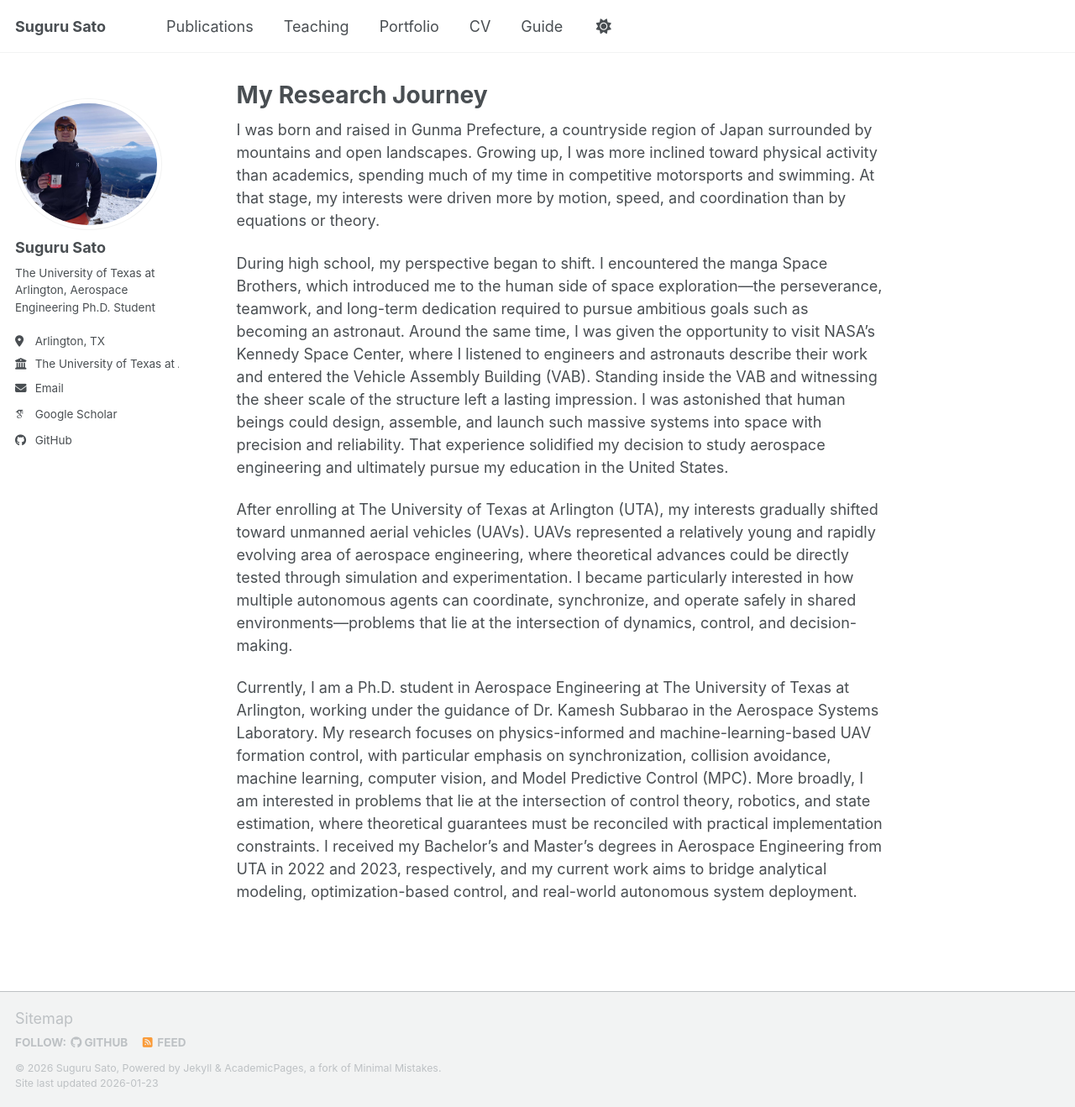
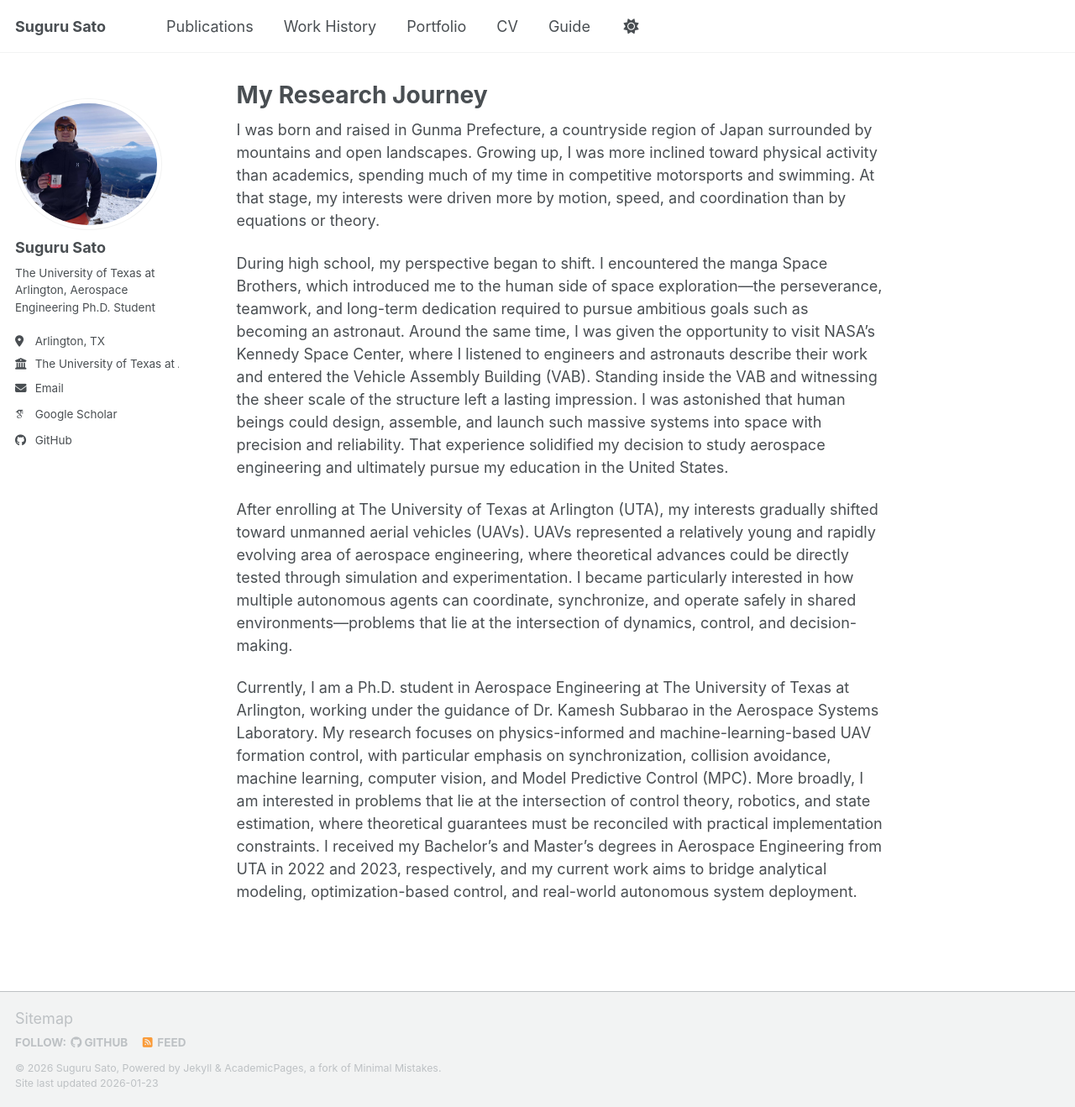
Before and after one commit to GitHub-Suguru/GitHub-Suguru.github.io, a Jekyll site: the page built from _pages/about.md, in a window 1280 px wide and 1318 px high. Shown: the whole window at 84% size. Built offline with Jekyll 4.4.1, drawn with Linux system fonts in a browser that asks for light colours; some web fonts are replaced; a script bundle is joined from its source files by our own code; library files that are not in the unit come from our copies.

Commit message:
Update navigation.yml

```diff
--- a/_data/navigation.yml
+++ b/_data/navigation.yml
@@ -14,7 +14,7 @@ main:
   # - title: "Talks"
   #   url: /talks/
 
-  - title: "Teaching"
+  - title: "Work History"
     url: /teaching/
 
   - title: "Portfolio"
```
